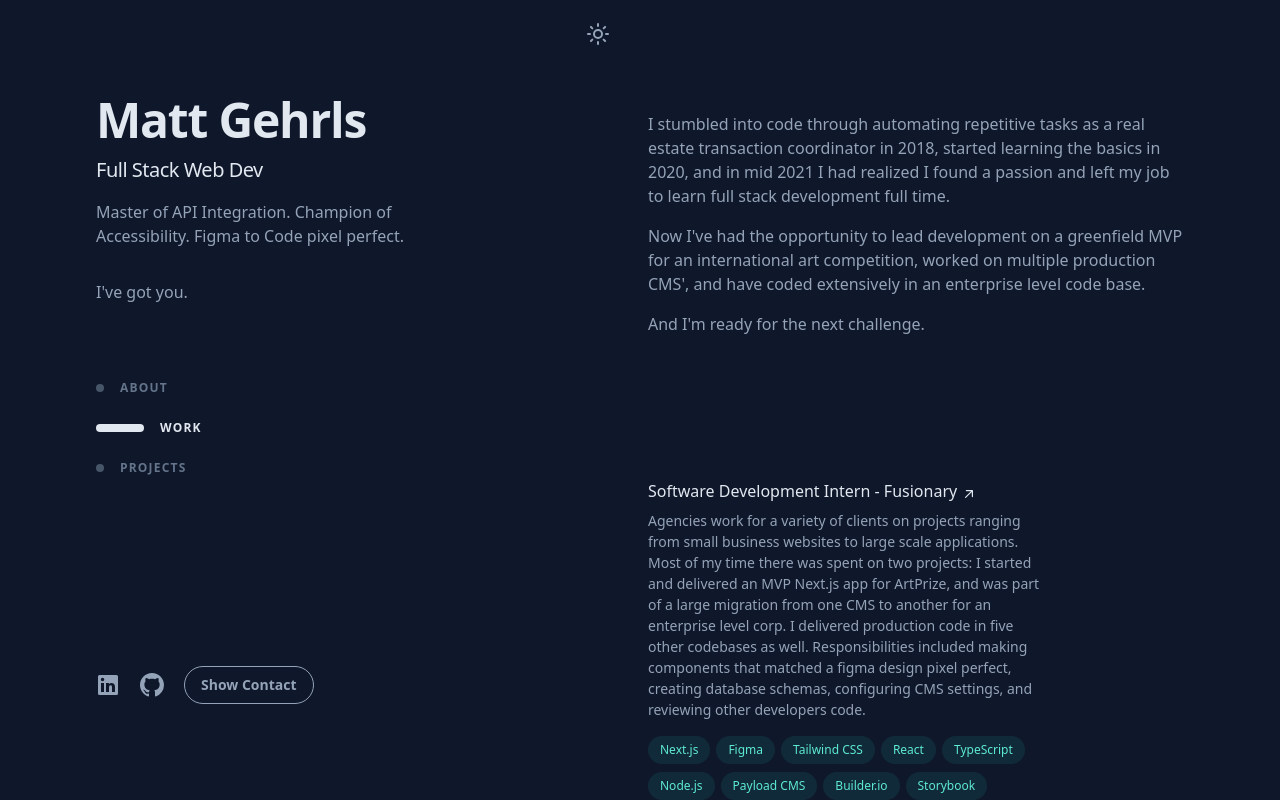
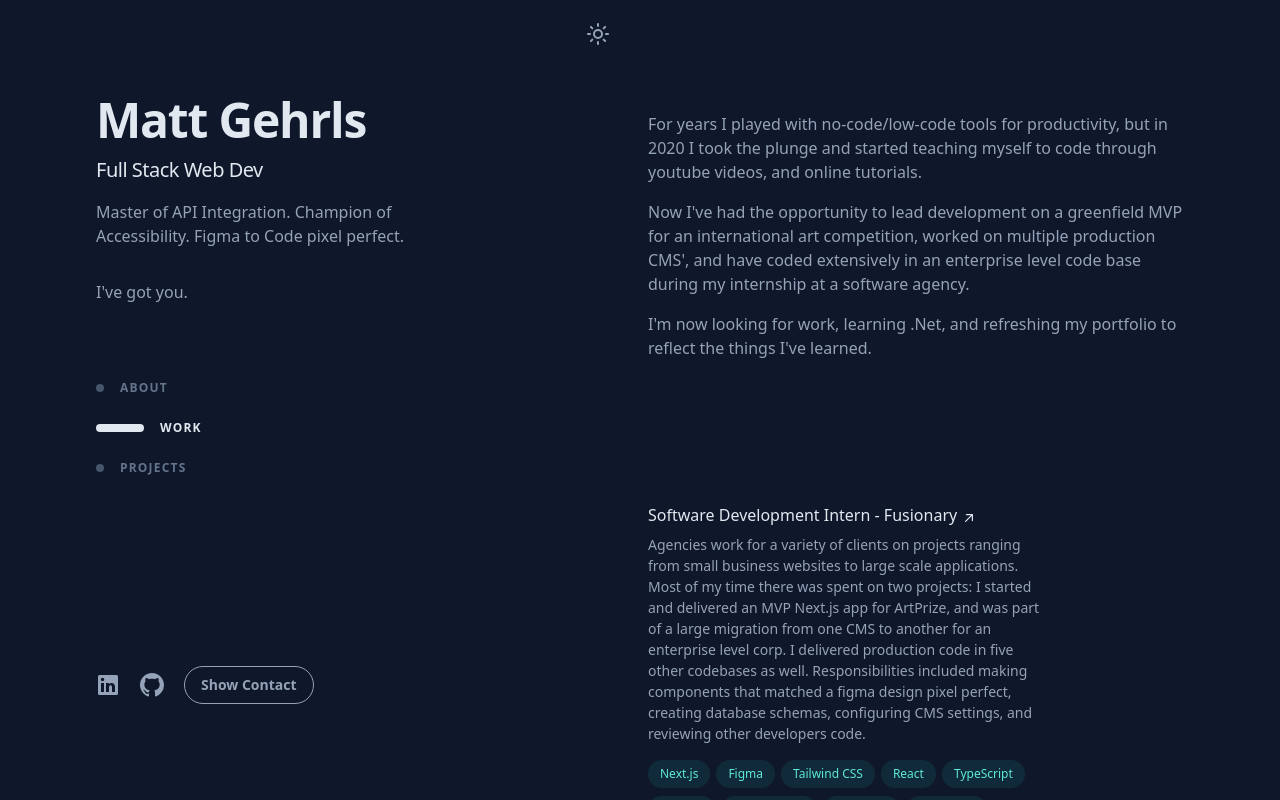
Before and after one commit to mgehrls/mattgehrls, a Next.js app: page / in a window 1280 px wide. Shown: the top 800 px of the page. Built offline with nearby package versions, Linux system fonts and the light colour scheme.

Commit message:
content update

```diff
--- a/components/main/About.tsx
+++ b/components/main/About.tsx
@@ -9,18 +9,20 @@ function About() {
     >
       <div className="mt-4">
         <p>
-          I stumbled into code through automating repetitive tasks as a real
-          estate transaction coordinator in 2018, started learning the basics in
-          2020, and in mid 2021 I had realized I found a passion and left my job
-          to learn full stack development full time.
+          For years I played with no-code/low-code tools for productivity, but
+          in 2020 I took the plunge and started teaching myself to code through
+          youtube videos, and online tutorials.
         </p>
         <p className="mt-4">
           Now I&apos;ve had the opportunity to lead development on a greenfield
           MVP for an international art competition, worked on multiple
           production CMS&apos;, and have coded extensively in an enterprise
-          level code base.
+          level code base during my internship at a software agency.
         </p>
-        <p className="mt-4">And I&apos;m ready for the next challenge.</p>
+        <p className="mt-4">
+          I&apos;m now looking for work, learning .Net, and refreshing my
+          portfolio to reflect the things I&apos;ve learned.
+        </p>
       </div>
     </section>
   );
```
